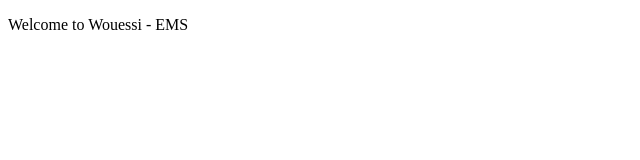
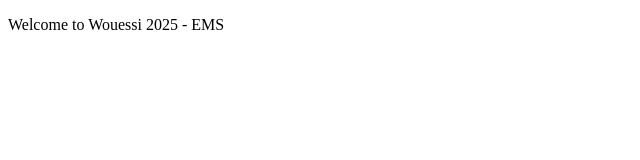
Before and after one commit to sayyeda-16/wouessi-ems-frontend, a React (Create React App) app: page / in a window 1280 px wide. Shown: the top 160 px of the page, without its empty margins (0-640 px from the left). Built offline with nearby package versions, Linux system fonts and the light colour scheme.

Commit message:
testing dev branch deployment

```diff
--- a/src/App.js
+++ b/src/App.js
@@ -4,7 +4,7 @@ function App() {
     <div className="App">
       <header className="App-header">
         <p>
-        Welcome to Wouessi - EMS
+        Welcome to Wouessi 2025 - EMS
         </p>
       </header>
     </div>
```
Also changed, not shown: 1 other file (tests, documents, lock files or other folders).
